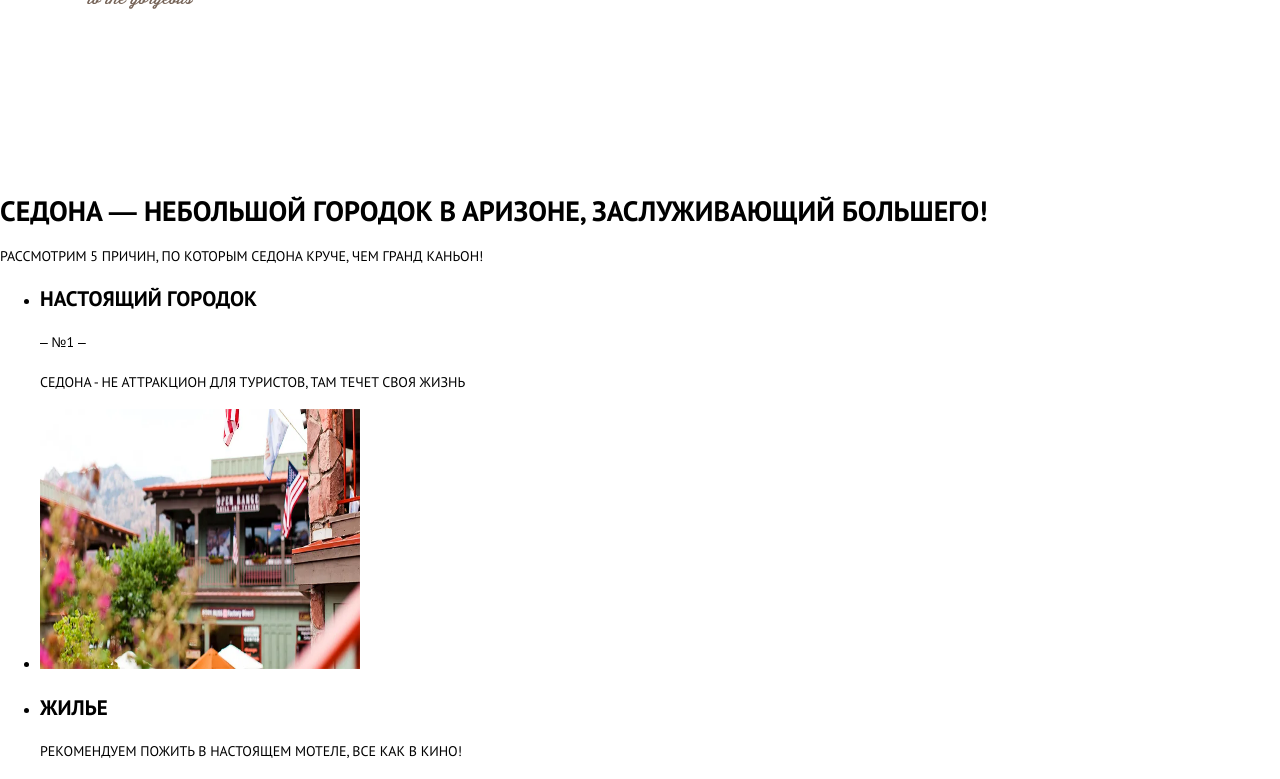
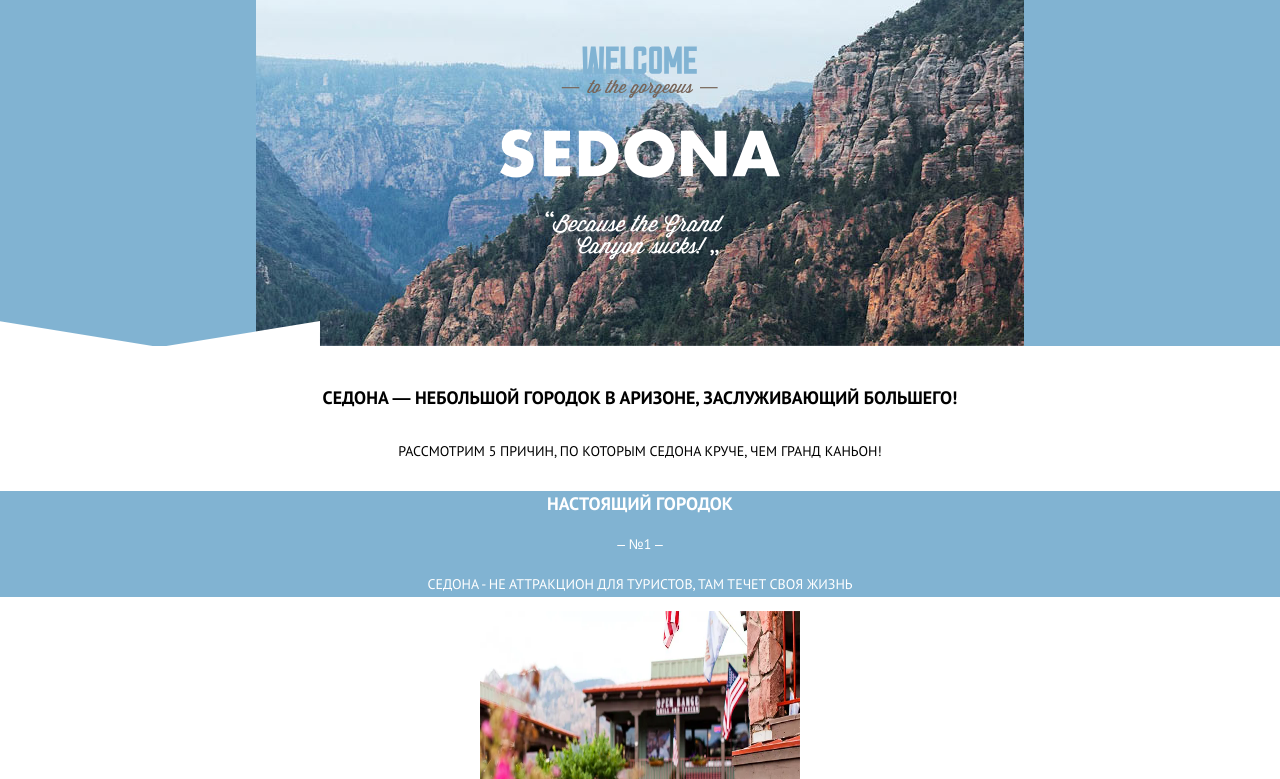
Before and after one commit to juliaostrogorskaya/Sedona, a website: page source/index.html in a window 1280 px wide. Shown: the part 323-1102 px from the top of the page. Drawn offline with Linux system fonts and the light colour scheme.

Commit message:
index intro promo

```diff
--- a/source/sass/base.scss
+++ b/source/sass/base.scss
@@ -19,6 +19,7 @@ body {
   line-height: $line-height;
   font-family: $font-family;
   text-transform: $text-transform;
+  text-align: center;
   word-wrap: break-word;
 }
 
--- /dev/null
+++ b/source/sass/blocks/features.scss
@@ -0,0 +1,19 @@
+.features {
+  @include reset-list;
+}
+
+.features__item {
+  padding-left: 30px;
+  padding-right: 30px;
+}
+
+.features__item--blue {
+  background-color: $primary-color;
+  color: $white;
+}
+
+.features__title {
+  margin: 0;
+
+  @include font-set(18px, $line-height, bold);
+}
--- /dev/null
+++ b/source/sass/blocks/intro.scss
@@ -0,0 +1,31 @@
+.intro {
+  position: relative;
+
+  height: 160px;
+
+  text-align: center;
+
+  background-color: $primary-color;
+  background-image: url("../img/bg-back-mobile@1x.jpg");
+  background-repeat: no-repeat;
+  background-position: center bottom;
+
+  &--index {
+    height: 389px;
+    padding-top: 89px;
+  }
+
+  &::after {
+    content: "";
+    position: absolute;
+    bottom: -1px;
+    left: 0;
+    z-index: 50;
+
+    width: 320px;
+    height: 26px;
+
+    background-image: url("../img/bg-intro-triangle-mobile.svg");
+    background-repeat: no-repeat;
+  }
+}
--- a/source/sass/blocks/main-nav.scss
+++ b/source/sass/blocks/main-nav.scss
@@ -40,6 +40,7 @@
   position: absolute;
   top: 0;
   left: 50%;
+  z-index: 20;
 
   margin-left: -50px;
 }
@@ -52,10 +53,12 @@
 
 .main-nav__toggle {
   position: absolute;
+  top: 16px;
+  right: 20px;
+
   width: 23px;
   height: 21px;
-  top: 16px;
-  right: 20px;
+
   background-color: transparent;
   border: none;
   cursor: pointer;
@@ -83,8 +86,8 @@
   &::after {
     content: "";
     position: absolute;
+    top: 5px;
     left: -4px;
-    top: 5px;
 
     width: 30px;
     height: 4px;
@@ -93,8 +96,8 @@
   }
 
   &::before {
+    box-shadow: none;
     transform: rotate(45deg);
-    box-shadow: none;
   }
 
   &::after {
--- /dev/null
+++ b/source/sass/blocks/promo.scss
@@ -0,0 +1,17 @@
+.promo {
+  padding-left: 30px;
+  padding-right: 30px;
+  margin-bottom: 27px;
+}
+
+.promo p {
+  margin: 0;
+}
+
+.promo__title {
+  margin: 0;
+  padding-top: 39px;
+  padding-bottom: 27px;
+
+  @include font-set(18px,$line-height,bold);
+}
--- a/source/sass/style.scss
+++ b/source/sass/style.scss
@@ -3,3 +3,6 @@
 @import "fonts.scss";
 @import "base.scss";
 @import "blocks/main-nav";
+@import "blocks/intro";
+@import "blocks/promo";
+@import "blocks/features";
```
Also changed, not shown: source/css/style.css.
